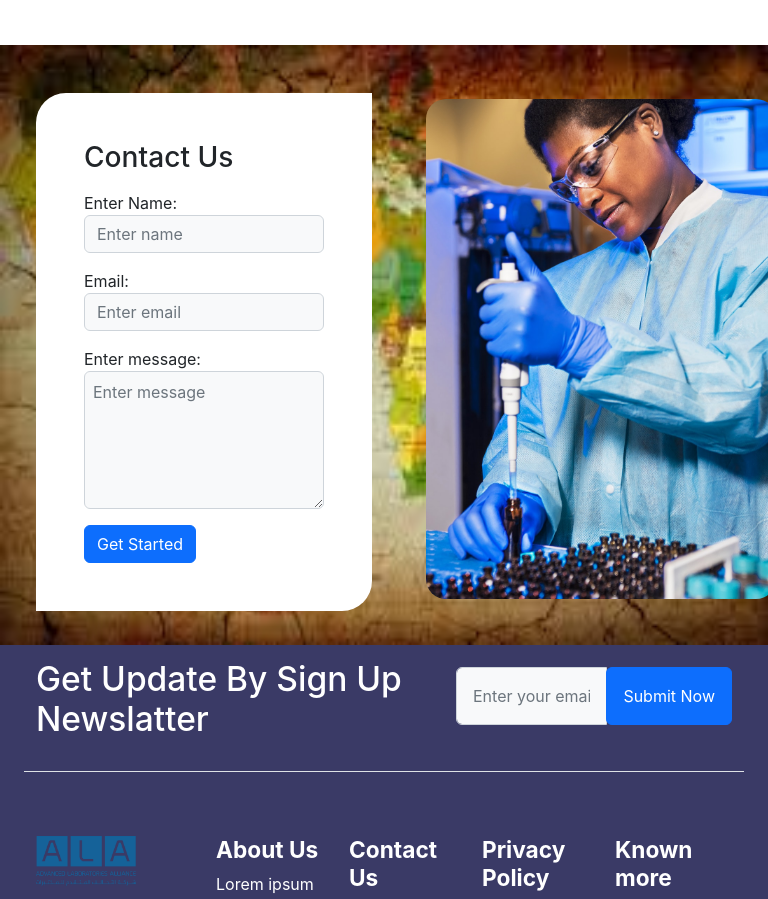
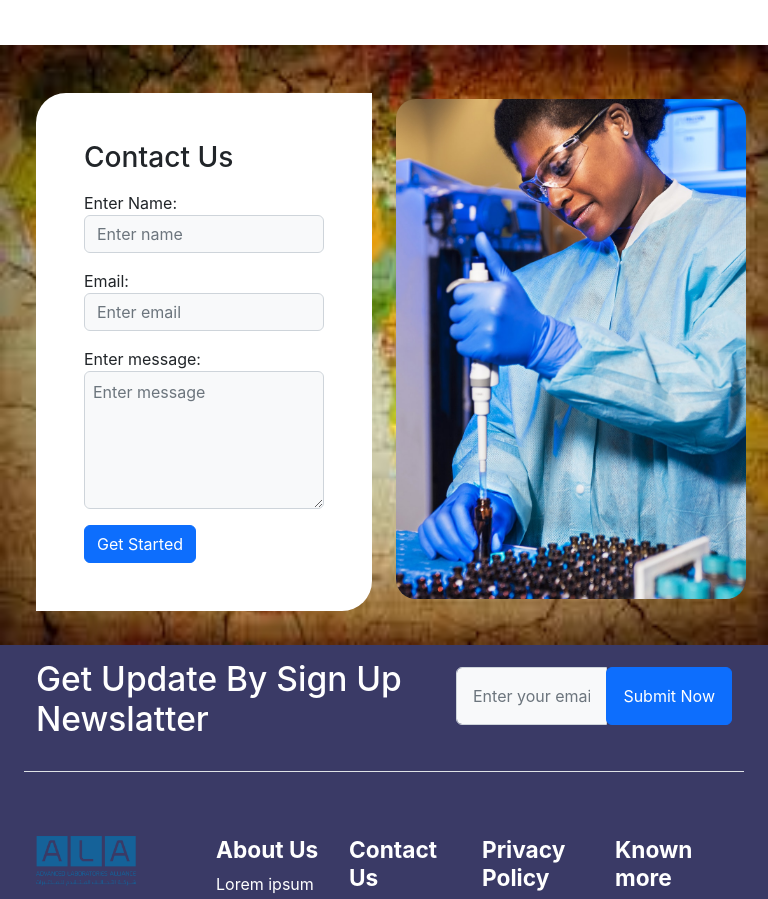
Before and after one commit to Abuthahir007/abuthahir_medical-app, a website: page index.html in a window 768 px wide. Shown: the part 3388-4287 px from the top of the page. Drawn offline with nearby package versions, Linux system fonts and the light colour scheme.

Commit message:
style changes

```diff
--- a/asset/css/stylesheet.css
+++ b/asset/css/stylesheet.css
@@ -208,7 +208,7 @@ p {
     border-radius: 20px 20px 20px 20px;
   }
   .contact_image {
-    margin: 30px 0 0 30px;
+    margin: 30px 0 0 0;
     width: 350px;
     height: 500px;
     object-fit: cover;
```
